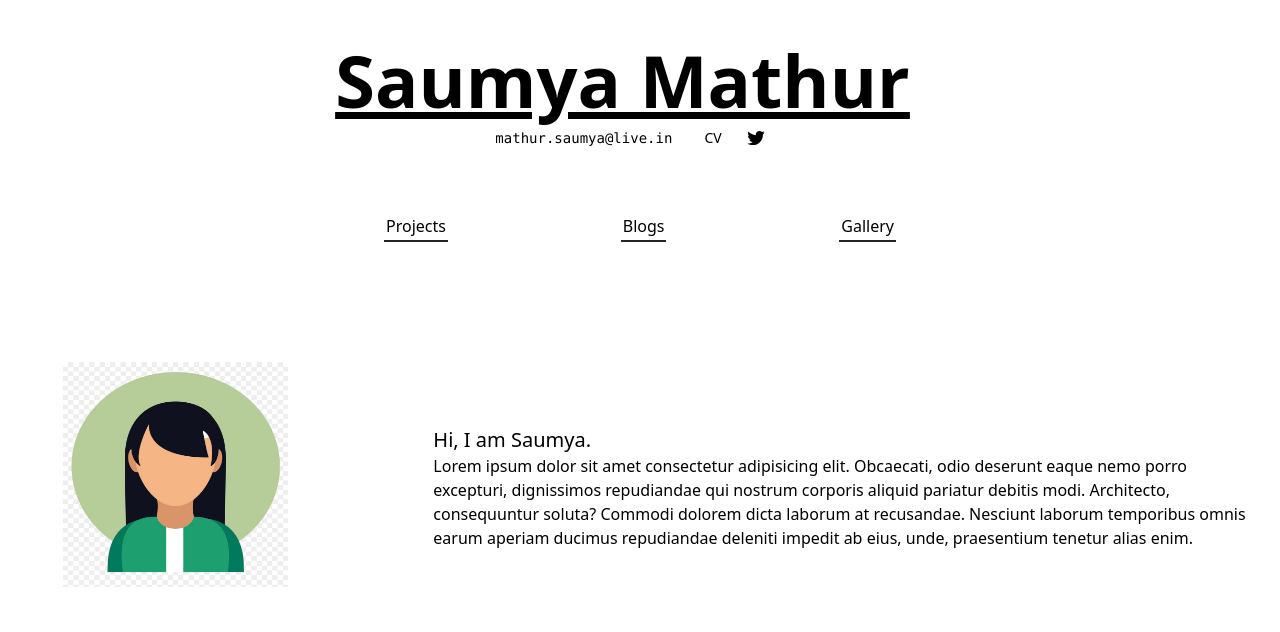
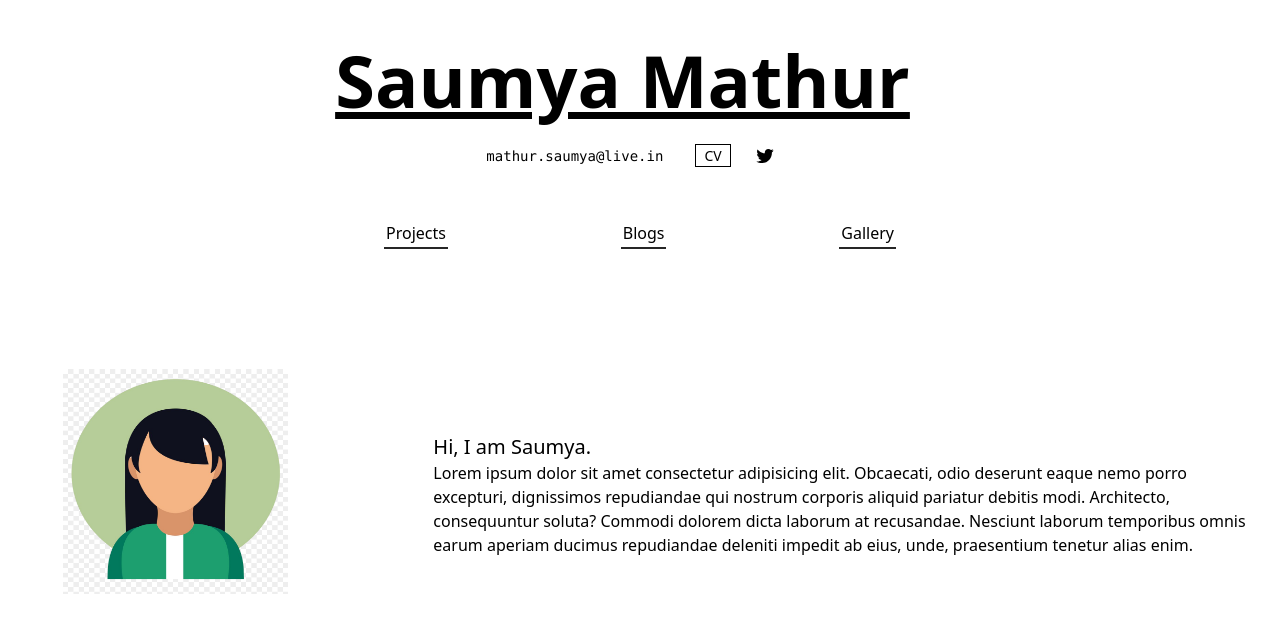
Before and after one commit to sanyam-dev/blogger, a Next.js app: page / in a window 1280 px wide. Shown: the top 632 px of the page. Built offline with nearby package versions, Linux system fonts and the light colour scheme; what better-react-mathjax would draw is missing.

Commit message:
- changed the cv path to a prop passed down from the parent component - added "mailto:" functionality - added border around CV button for increased visibility - TODO: Hover effect around CV button in addition to cursor pointer change - code formatting

```diff
--- a/components/NameBlock.js
+++ b/components/NameBlock.js
@@ -1,24 +1,47 @@
 import React from 'react'
 import Image from 'next/image'
 import Link from 'next/link'
-export default function NameBlock({name, email}){
+
+export default function NameBlock({name,path, email}){
+
+	const cv_path = path;
+
 	return (
-		<div id="name-2-1-container"
-			className="flex-col justify-start items-center col-span-3 text-center py-[10px] sm:py-[32px] sm:pr-[35px]">
+		<div id="nameblock-container"
+			className="flex-col justify-start items-center
+									col-span-3 text-center py-[10px] sm:py-[32px] sm:pr-[35px]"
+		>
 			<div id="name-2" className="text-4xl m-3 no-underline sm:underline font-bold sm:text-7xl">
 				<Link href='/'>
 					{name}
 				</Link>
 			</div>
-			<div id="id_links" className='flex justify-center my-3 items-center'>
+			<div id="id_links" className='flex justify-center mt-3 sm:mt-7  items-center'>
 				<code id="mail" className="mx-4 content-center text-xs sm:text-sm" >
-					{email}
+					<Link href = {'mailto:' + email}>
+						{email}
+					</Link>
 				</code>
-				<div id="cv" className="content-center mx-4 text-xs sm:text-sm" >
+				<div id="cv"
+					className="
+						content-center mx-4 text-xs
+						px-2 py-[0.5px] border border-current
+						cursor-pointer sm:text-sm" >
+					<Link
+						href = '/cv.pdf'
+						locale = {false}
+						target="_blank"
+						rel="noopener noreferrer"
+						width = "100%"
+					>
 					CV
+					</Link>
 				</div>
 				<div id="twitter" className= "ml-2 flex justify-end">
-					<Link href='https://x.com/saumyamathur370'>
+					<Link
+						href='https://x.com/saumyamathur370'
+						target = '_blank'
+					>
 						<Image src = "/twitter.svg"
 							width = "64"
 							height="64"
```
